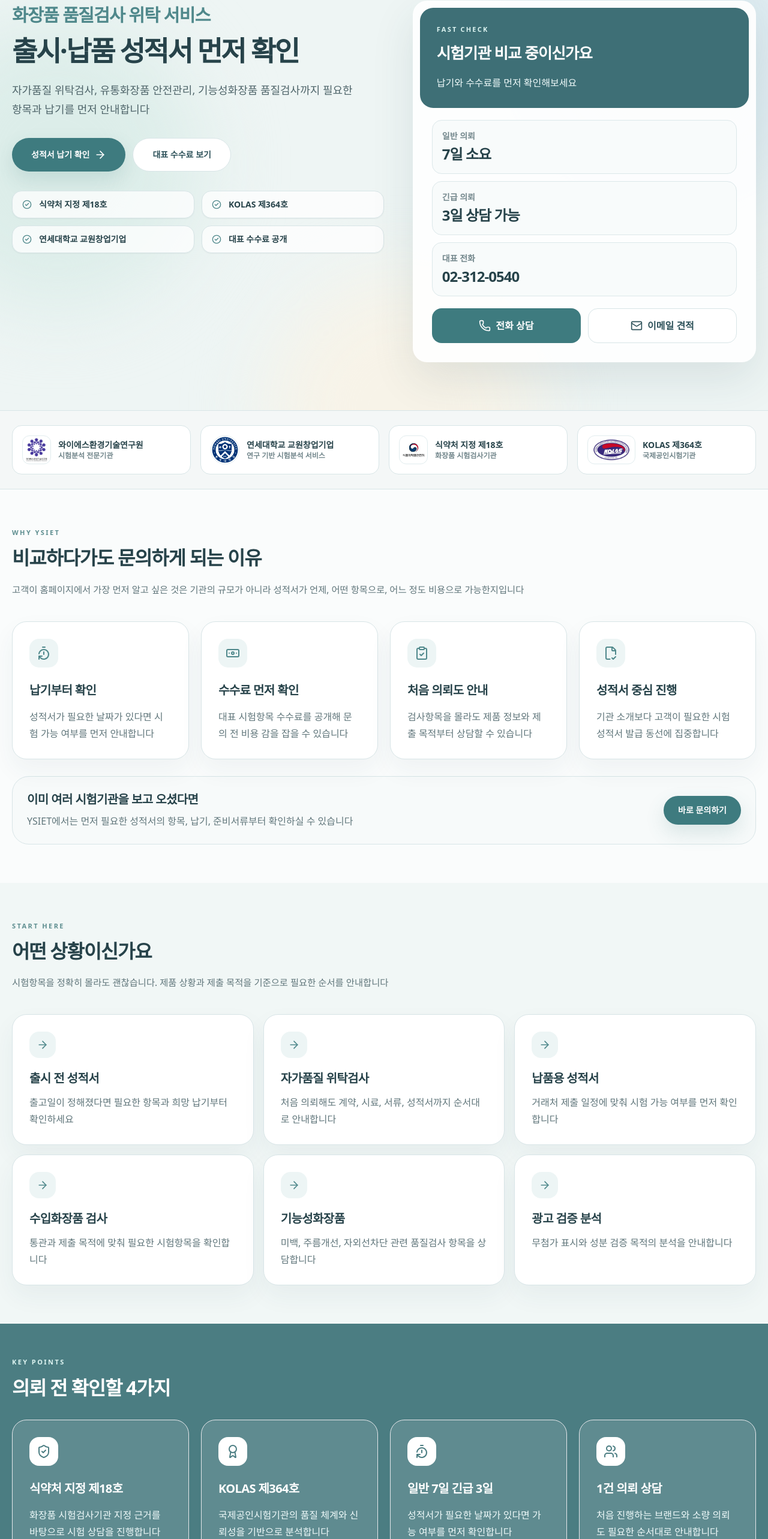
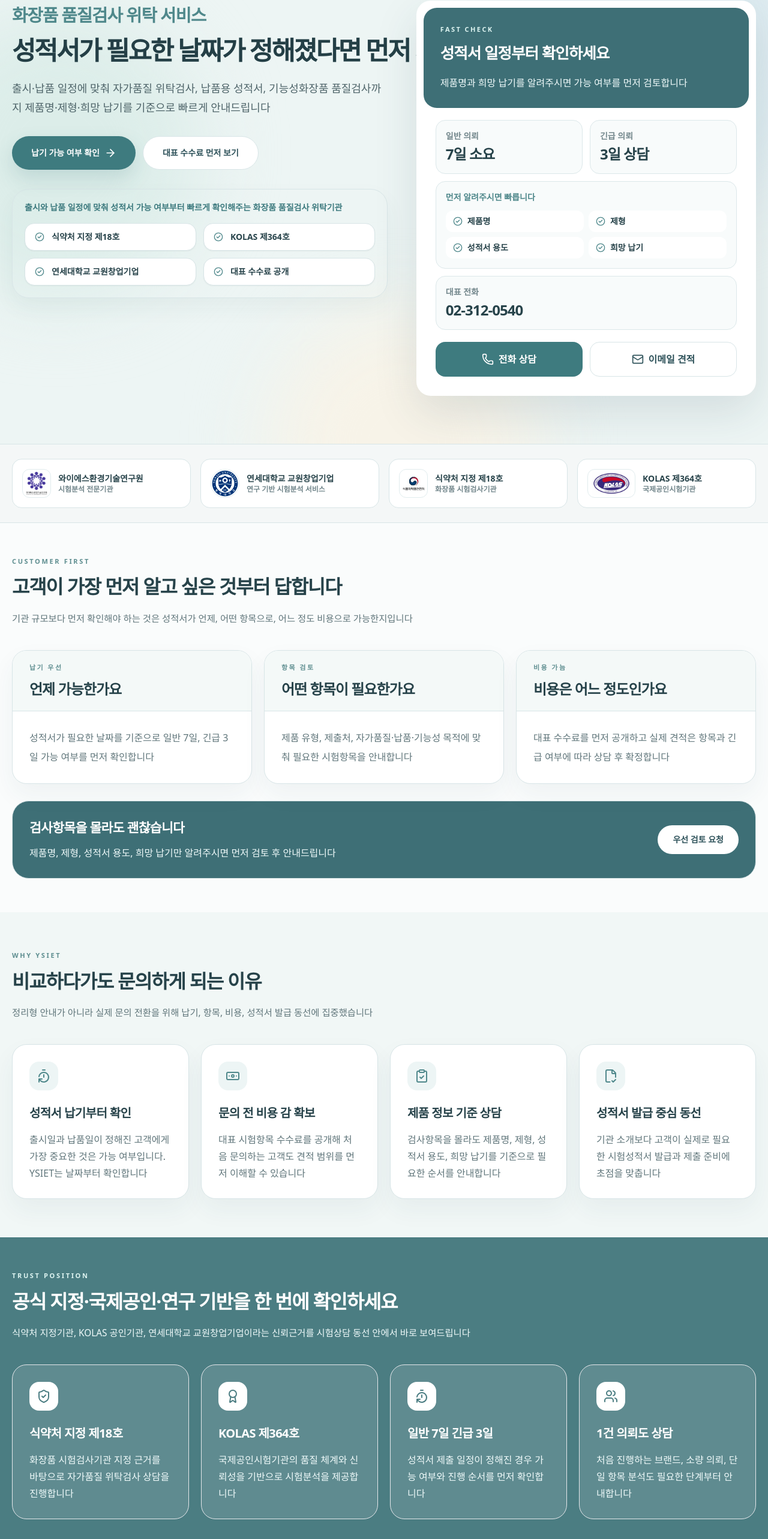
Before and after one commit to YSIET/ysiet-cosmetics-testing, a React (Vite) app: page / in a window 1280 px wide. Shown: the part 160-2726 px from the top of the page at 60% size. Built offline with nearby package versions, Linux system fonts and the light colour scheme.

Commit message:
Update App.jsx

```diff
--- a/src/App.jsx
+++ b/src/App.jsx
@@ -39,13 +39,15 @@ function cx(...classes) {
 function LinkButton({ href, children, variant = "primary", className = "" }) {
   const variants = {
     primary:
-      "bg-[#3E7B7F] text-white hover:bg-[#346A6E] shadow-[0_14px_32px_rgba(62,123,127,0.16)]",
+      "bg-[#3E7B7F] text-white hover:bg-[#346A6E] shadow-[0_14px_32px_rgba(62,123,127,0.18)]",
     secondary:
       "bg-white text-[#2E525A] border border-[#D8E5E7] hover:border-[#98BBC0]",
     light:
       "bg-white text-[#2E525A] border border-white/30 hover:bg-[#F7FBFB]",
     yellow:
       "bg-[#FEE500] text-[#2D2926] hover:bg-[#F6D600] shadow-[0_12px_28px_rgba(254,229,0,0.22)]",
+    dark:
+      "bg-[#2F5F66] text-white hover:bg-[#294F55] shadow-[0_14px_32px_rgba(47,95,102,0.16)]",
   };
 
   return (
@@ -82,7 +84,7 @@ function SectionTitle({ eyebrow, titleText, description, light = false }) {
     <div className="mb-9">
       <p
         className={cx(
-          "mb-4 text-[11px] font-black uppercase tracking-[0.22em]",
+          "mb-4 text-[11px] font-black uppercase tracking-[0.24em]",
           light ? "text-[#DDF4F1]" : "text-[#5E8E90]"
         )}
       >
@@ -164,13 +166,13 @@ function FamilySiteSelect() {
 }
 
 const heroTitle =
-  "whitespace-nowrap text-[clamp(1.65rem,3.6vw,3.35rem)] font-black leading-[1.06] tracking-[-0.055em] text-[#27434A]";
+  "whitespace-nowrap text-[clamp(1.52rem,3.35vw,3.05rem)] font-black leading-[1.08] tracking-[-0.058em] text-[#243F46]";
 
 const heroServiceTitle =
-  "mb-5 whitespace-nowrap text-[clamp(1.15rem,2.3vw,1.95rem)] font-black leading-[1.1] tracking-[-0.04em] text-[#4F888B]";
+  "mb-5 whitespace-nowrap text-[clamp(1.1rem,2.25vw,1.92rem)] font-black leading-[1.1] tracking-[-0.04em] text-[#4F888B]";
 
 const cardTitle =
-  "whitespace-nowrap text-[clamp(1.1rem,2vw,1.65rem)] font-black tracking-[-0.04em]";
+  "whitespace-nowrap text-[clamp(1.08rem,2vw,1.62rem)] font-black tracking-[-0.04em]";
 
 const oneLineLight =
   "whitespace-nowrap text-[clamp(0.8rem,1.25vw,1.06rem)] leading-8 text-[#EFFAFA]";
@@ -182,6 +184,77 @@ const proofItems = [
   "대표 수수료 공개",
 ];
 
+const conversionChecklist = [
+  "제품명",
+  "제형",
+  "성적서 용도",
+  "희망 납기",
+];
+
+const customerQuestions = [
+  {
+    title: "언제 가능한가요",
+    desc: "성적서가 필요한 날짜를 기준으로 일반 7일, 긴급 3일 가능 여부를 먼저 확인합니다",
+    point: "납기 우선",
+  },
+  {
+    title: "어떤 항목이 필요한가요",
+    desc: "제품 유형, 제출처, 자가품질·납품·기능성 목적에 맞춰 필요한 시험항목을 안내합니다",
+    point: "항목 검토",
+  },
+  {
+    title: "비용은 어느 정도인가요",
+    desc: "대표 수수료를 먼저 공개하고 실제 견적은 항목과 긴급 여부에 따라 상담 후 확정합니다",
+    point: "비용 가늠",
+  },
+];
+
+const salesReasons = [
+  {
+    icon: <TimerReset className="h-6 w-6" />,
+    title: "성적서 납기부터 확인",
+    desc: "출시일과 납품일이 정해진 고객에게 가장 중요한 것은 가능 여부입니다. YSIET는 날짜부터 확인합니다",
+  },
+  {
+    icon: <Banknote className="h-6 w-6" />,
+    title: "문의 전 비용 감 확보",
+    desc: "대표 시험항목 수수료를 공개해 처음 문의하는 고객도 견적 범위를 먼저 이해할 수 있습니다",
+  },
+  {
+    icon: <ClipboardCheck className="h-6 w-6" />,
+    title: "제품 정보 기준 상담",
+    desc: "검사항목을 몰라도 제품명, 제형, 성적서 용도, 희망 납기를 기준으로 필요한 순서를 안내합니다",
+  },
+  {
+    icon: <FileCheck2 className="h-6 w-6" />,
+    title: "성적서 발급 중심 동선",
+    desc: "기관 소개보다 고객이 실제로 필요한 시험성적서 발급과 제출 준비에 초점을 맞춥니다",
+  },
+];
+
+const keyStrengths = [
+  {
+    icon: <ShieldCheck className="h-6 w-6" />,
+    title: "식약처 지정 제18호",
+    desc: "화장품 시험검사기관 지정 근거를 바탕으로 자가품질 위탁검사 상담을 진행합니다",
+  },
+  {
+    icon: <Award className="h-6 w-6" />,
+    title: "KOLAS 제364호",
+    desc: "국제공인시험기관의 품질 체계와 신뢰성을 기반으로 시험분석을 제공합니다",
+  },
+  {
+    icon: <TimerReset className="h-6 w-6" />,
+    title: "일반 7일 긴급 3일",
+    desc: "성적서 제출 일정이 정해진 경우 가능 여부와 진행 순서를 먼저 확인합니다",
+  },
+  {
+    icon: <Users className="h-6 w-6" />,
+    title: "1건 의뢰도 상담",
+    desc: "처음 진행하는 브랜드, 소량 의뢰, 단일 항목 분석도 필요한 단계부터 안내합니다",
+  },
+];
+
 const customerPaths = [
   {
     title: "출시 전 성적서",
@@ -206,52 +279,6 @@ const customerPaths = [
   {
     title: "광고 검증 분석",
     desc: "무첨가 표시와 성분 검증 목적의 분석을 안내합니다",
-  },
-];
-
-const salesReasons = [
-  {
-    icon: <TimerReset className="h-6 w-6" />,
-    title: "납기부터 확인",
-    desc: "성적서가 필요한 날짜가 있다면 시험 가능 여부를 먼저 안내합니다",
-  },
-  {
-    icon: <Banknote className="h-6 w-6" />,
-    title: "수수료 먼저 확인",
-    desc: "대표 시험항목 수수료를 공개해 문의 전 비용 감을 잡을 수 있습니다",
-  },
-  {
-    icon: <ClipboardCheck className="h-6 w-6" />,
-    title: "처음 의뢰도 안내",
-    desc: "검사항목을 몰라도 제품 정보와 제출 목적부터 상담할 수 있습니다",
-  },
-  {
-    icon: <FileCheck2 className="h-6 w-6" />,
-    title: "성적서 중심 진행",
-    desc: "기관 소개보다 고객이 필요한 시험성적서 발급 동선에 집중합니다",
-  },
-];
-
-const keyStrengths = [
-  {
-    icon: <ShieldCheck className="h-6 w-6" />,
-    title: "식약처 지정 제18호",
-    desc: "화장품 시험검사기관 지정 근거를 바탕으로 시험 상담을 진행합니다",
-  },
-  {
-    icon: <Award className="h-6 w-6" />,
-    title: "KOLAS 제364호",
-    desc: "국제공인시험기관의 품질 체계와 신뢰성을 기반으로 분석합니다",
-  },
-  {
-    icon: <TimerReset className="h-6 w-6" />,
-    title: "일반 7일 긴급 3일",
-    desc: "성적서가 필요한 날짜가 있다면 가능 여부를 먼저 확인합니다",
-  },
-  {
-    icon: <Users className="h-6 w-6" />,
-    title: "1건 의뢰 상담",
-    desc: "처음 진행하는 브랜드와 소량 의뢰도 필요한 순서대로 안내합니다",
   },
 ];
 
@@ -470,8 +497,8 @@ function Header({ showKakao = false }) {
           <a href="/#sales" className="hover:text-[#3E7B7F]">
             선택이유
           </a>
-          <a href="/#paths" className="hover:text-[#3E7B7F]">
-            의뢰상황
+          <a href="/#decision" className="hover:text-[#3E7B7F]">
+            상담기준
           </a>
           <a href="/#services" className="hover:text-[#3E7B7F]">
             검사항목
@@ -621,7 +648,7 @@ function MobileStickyButtons() {
 
 function QuickActionSection() {
   return (
-    <section className={cx("overflow-hidden border-t border-[#D8E5E7]", SECTION, BG_SOFT)}>
+    <section className={cx("overflow-hidden border-t border-[#D8E5E7]", SECTION_TIGHT, BG_SOFT)}>
       <div className="mx-auto max-w-7xl px-5">
         <SectionTitle
           eyebrow="Quick Access"
@@ -661,47 +688,125 @@ function QuickActionSection() {
   );
 }
 
+function HeroConversionPanel() {
+  return (
+    <Card className="border-0 bg-white/92 p-3 shadow-[0_28px_72px_rgba(36,72,82,0.13)]">
+      <div className="rounded-[22px] bg-[#3E6F76] p-7 text-white">
+        <p className="mb-3 text-[11px] font-black uppercase tracking-[0.22em] text-[#DDF4F1]">
+          Fast Check
+        </p>
+        <h2 className={cardTitle}>성적서 일정부터 확인하세요</h2>
+        <p className="mt-4 leading-7 text-[#EFFAFA]">
+          제품명과 희망 납기를 알려주시면 가능 여부를 먼저 검토합니다
+        </p>
+      </div>
+
+      <div className="grid gap-3 p-5">
+        <div className="grid gap-3 sm:grid-cols-2">
+          <div className="rounded-2xl border border-[#DCE8EA] bg-[#F8FBFB] p-4">
+            <p className="text-sm font-bold text-[#73878C]">일반 의뢰</p>
+            <p className="mt-1 text-2xl font-black tracking-[-0.04em] text-[#27434A]">
+              7일 소요
+            </p>
+          </div>
+          <div className="rounded-2xl border border-[#DCE8EA] bg-[#F8FBFB] p-4">
+            <p className="text-sm font-bold text-[#73878C]">긴급 의뢰</p>
+            <p className="mt-1 text-2xl font-black tracking-[-0.04em] text-[#27434A]">
+              3일 상담
+            </p>
+          </div>
+        </div>
+
+        <div className="rounded-2xl border border-[#DCE8EA] bg-[#F8FBFB] p-4">
+          <p className="text-sm font-black text-[#4F888B]">
+            먼저 알려주시면 빠릅니다
+          </p>
+          <div className="mt-3 grid grid-cols-2 gap-2">
+            {conversionChecklist.map((item) => (
+              <div
+                key={item}
+                className="flex items-center gap-2 rounded-xl bg-white px-3 py-2 text-sm font-black text-[#27434A]"
+              >
+                <CheckCircle2 className="h-4 w-4 shrink-0 text-[#4F888B]" />
+                {item}
+              </div>
+            ))}
+          </div>
+        </div>
+
+        <div className="rounded-2xl border border-[#DCE8EA] bg-[#F8FBFB] p-4">
+          <p className="text-sm font-bold text-[#73878C]">대표 전화</p>
+          <p className="mt-1 text-2xl font-black tracking-[-0.04em] text-[#27434A]">
+            02-312-0540
+          </p>
+        </div>
+      </div>
+
+      <div className="grid gap-3 px-5 pb-5 sm:grid-cols-2">
+        <a
+          href="tel:02-312-0540"
+          className="flex items-center justify-center gap-2 rounded-2xl bg-[#3E7B7F] px-4 py-4 text-center font-black text-white transition hover:bg-[#346A6E]"
+        >
+          <Phone className="h-5 w-5" /> 전화 상담
+        </a>
+        <a
+          href="mailto:testing@ysiet.com"
+          className="flex items-center justify-center gap-2 rounded-2xl border border-[#D8E5E7] bg-white px-4 py-4 text-center font-black text-[#2E525A] transition hover:border-[#98BBC0]"
+        >
+          <Mail className="h-5 w-5" /> 이메일 견적
+        </a>
+      </div>
+    </Card>
+  );
+}
+
 function HomePage() {
   return (
     <>
       <Header showKakao />
 
-      <section id="top" className="relative overflow-hidden bg-[#EEF5F4]">
+      <section id="top" className="relative overflow-hidden bg-[#EDF5F4]">
         <div className="absolute inset-0">
-          <div className="absolute -left-36 top-28 h-[30rem] w-[30rem] rounded-full bg-[#DCEDE9] blur-3xl" />
+          <div className="absolute -left-36 top-24 h-[30rem] w-[30rem] rounded-full bg-[#DCEDE9] blur-3xl" />
           <div className="absolute -right-32 -top-36 h-[36rem] w-[36rem] rounded-full bg-[#DDEBF0] blur-3xl" />
           <div className="absolute bottom-[-14rem] left-[35%] h-[28rem] w-[28rem] rounded-full bg-[#F7F3E8] blur-3xl" />
         </div>
 
-        <div className="relative mx-auto grid max-w-7xl gap-12 px-5 py-16 lg:grid-cols-[1.04fr_0.96fr] lg:items-start lg:py-20">
+        <div className="relative mx-auto grid max-w-7xl gap-12 px-5 py-16 lg:grid-cols-[1.05fr_0.95fr] lg:items-start lg:py-20">
           <div className="min-w-0 pt-2">
             <p className={heroServiceTitle}>화장품 품질검사 위탁 서비스</p>
 
-            <h1 className={heroTitle}>출시·납품 성적서 먼저 확인</h1>
-
-            <p className="mt-6 max-w-xl text-lg leading-8 text-[#4F656A]">
-              자가품질 위탁검사, 유통화장품 안전관리, 기능성화장품 품질검사까지
-              필요한 항목과 납기를 먼저 안내합니다
+            <h1 className={heroTitle}>
+              성적서가 필요한 날짜가 정해졌다면 먼저 가능 여부부터 확인하세요
+            </h1>
+
+            <p className="mt-6 max-w-2xl text-lg leading-8 text-[#4F656A]">
+              출시·납품 일정에 맞춰 자가품질 위탁검사, 납품용 성적서,
+              기능성화장품 품질검사까지 제품명·제형·희망 납기를 기준으로 빠르게 안내드립니다
             </p>
 
             <div className="mt-8 flex flex-col gap-3 sm:flex-row">
               <LinkButton href="#contact" className="h-14 px-8 text-base">
-                성적서 납기 확인 <ArrowRight className="ml-2 h-5 w-5" />
+                납기 가능 여부 확인 <ArrowRight className="ml-2 h-5 w-5" />
               </LinkButton>
               <LinkButton
                 href="#fees"
                 variant="secondary"
                 className="h-14 px-8 text-base"
               >
-                대표 수수료 보기
+                대표 수수료 먼저 보기
               </LinkButton>
             </div>
 
-            <div className="mt-8 grid max-w-2xl gap-3 sm:grid-cols-2">
+            <div className="mt-8 rounded-[28px] border border-[#D8E5E7] bg-white/72 p-5 shadow-[0_16px_36px_rgba(36,72,82,0.05)]">
+              <p className="text-sm font-black text-[#3E7B7F]">
+                출시와 납품 일정에 맞춰 성적서 가능 여부부터 빠르게 확인해주는 화장품 품질검사 위탁기관
+              </p>
+              <div className="mt-4 grid gap-3 sm:grid-cols-2">
                 {proofItems.map((item) => (
                   <div
                     key={item}
-                  className="flex items-center gap-3 rounded-2xl border border-[#D8E5E7] bg-white/75 px-4 py-3 text-sm font-black text-[#27434A] shadow-sm"
+                    className="flex items-center gap-3 rounded-2xl border border-[#D8E5E7] bg-white px-4 py-3 text-sm font-black text-[#27434A] shadow-sm"
                   >
                     <CheckCircle2 className="h-4 w-4 shrink-0 text-[#4F888B]" />
                     <span>{item}</span>
@@ -709,70 +814,70 @@ function HomePage() {
                 ))}
               </div>
             </div>
-
-          <Card className="border-0 bg-white/90 p-3 shadow-[0_28px_72px_rgba(36,72,82,0.11)]">
-            <div className="rounded-[22px] bg-[#3E6F76] p-7 text-white">
-              <p className="mb-3 text-[11px] font-black uppercase tracking-[0.2em] text-[#DDF4F1]">
-                Fast Check
-              </p>
-              <h2 className={cardTitle}>시험기관 비교 중이신가요</h2>
-              <p className="mt-4 leading-7 text-[#EFFAFA]">
-                납기와 수수료를 먼저 확인해보세요
-              </p>
-            </div>
-
-            <div className="grid gap-3 p-5">
-              <div className="rounded-2xl border border-[#DCE8EA] bg-[#F8FBFB] p-4">
-                <p className="text-sm font-bold text-[#73878C]">일반 의뢰</p>
-                <p className="mt-1 text-2xl font-black tracking-[-0.04em] text-[#27434A]">
-                  7일 소요
-                </p>
-              </div>
-              <div className="rounded-2xl border border-[#DCE8EA] bg-[#F8FBFB] p-4">
-                <p className="text-sm font-bold text-[#73878C]">긴급 의뢰</p>
-                <p className="mt-1 text-2xl font-black tracking-[-0.04em] text-[#27434A]">
-                  3일 상담 가능
-                </p>
-              </div>
-              <div className="rounded-2xl border border-[#DCE8EA] bg-[#F8FBFB] p-4">
-                <p className="text-sm font-bold text-[#73878C]">대표 전화</p>
-                <p className="mt-1 text-2xl font-black tracking-[-0.04em] text-[#27434A]">
-                  02-312-0540
-                </p>
-              </div>
-            </div>
-
-            <div className="grid gap-3 px-5 pb-5 sm:grid-cols-2">
-              <a
-                href="tel:02-312-0540"
-                className="flex items-center justify-center gap-2 rounded-2xl bg-[#3E7B7F] px-4 py-4 text-center font-black text-white transition hover:bg-[#346A6E]"
-              >
-                <Phone className="h-5 w-5" /> 전화 상담
-              </a>
-              <a
-                href="mailto:testing@ysiet.com"
-                className="flex items-center justify-center gap-2 rounded-2xl border border-[#D8E5E7] bg-white px-4 py-4 text-center font-black text-[#2E525A] transition hover:border-[#98BBC0]"
-              >
-                <Mail className="h-5 w-5" /> 이메일 견적
-              </a>
+          </div>
+
+          <HeroConversionPanel />
+        </div>
+      </section>
+
+      <BrandTrustBar />
+
+      <section id="decision" className={cx("overflow-hidden", SECTION_TIGHT, BG_WHITE)}>
+        <div className="mx-auto max-w-7xl px-5">
+          <SectionTitle
+            eyebrow="Customer First"
+            titleText="고객이 가장 먼저 알고 싶은 것부터 답합니다"
+            description="기관 규모보다 먼저 확인해야 하는 것은 성적서가 언제, 어떤 항목으로, 어느 정도 비용으로 가능한지입니다"
+          />
+
+          <div className="grid gap-5 lg:grid-cols-3">
+            {customerQuestions.map((item) => (
+              <Card
+                key={item.title}
+                className="overflow-hidden transition duration-300 hover:-translate-y-1 hover:shadow-[0_26px_70px_rgba(36,72,82,0.08)]"
+              >
+                <div className="border-b border-[#D8E5E7] bg-[#F4F9F8] px-7 py-5">
+                  <p className="text-[11px] font-black uppercase tracking-[0.22em] text-[#5E8E90]">
+                    {item.point}
+                  </p>
+                  <h3 className="mt-3 whitespace-nowrap text-2xl font-black tracking-[-0.04em] text-[#27434A]">
+                    {item.title}
+                  </h3>
+                </div>
+                <div className="p-7">
+                  <p className="leading-8 text-[#60767B]">{item.desc}</p>
                 </div>
               </Card>
-        </div>
-      </section>
-
-      <BrandTrustBar />
-
-      <section id="sales" className={cx("overflow-hidden", SECTION, BG_WHITE)}>
+            ))}
+          </div>
+
+          <div className="mt-7 rounded-[28px] border border-[#D8E5E7] bg-[#3E6F76] p-7 text-white md:flex md:items-center md:justify-between">
+            <div>
+              <p className="whitespace-nowrap text-[clamp(1rem,2.2vw,1.35rem)] font-black tracking-[-0.035em]">
+                검사항목을 몰라도 괜찮습니다
+              </p>
+              <p className="mt-3 leading-7 text-[#EFFAFA]">
+                제품명, 제형, 성적서 용도, 희망 납기만 알려주시면 먼저 검토 후 안내드립니다
+              </p>
+            </div>
+            <LinkButton href="#contact" variant="light" className="mt-5 md:mt-0">
+              우선 검토 요청
+            </LinkButton>
+          </div>
+        </div>
+      </section>
+
+      <section id="sales" className={cx("overflow-hidden", SECTION, BG_SOFT)}>
         <div className="mx-auto max-w-7xl px-5">
           <SectionTitle
             eyebrow="Why YSIET"
             titleText="비교하다가도 문의하게 되는 이유"
-            description="고객이 홈페이지에서 가장 먼저 알고 싶은 것은 기관의 규모가 아니라 성적서가 언제, 어떤 항목으로, 어느 정도 비용으로 가능한지입니다"
+            description="정리형 안내가 아니라 실제 문의 전환을 위해 납기, 항목, 비용, 성적서 발급 동선에 집중했습니다"
           />
 
           <div className="grid gap-5 md:grid-cols-2 lg:grid-cols-4">
             {salesReasons.map((item) => (
-              <Card key={item.title}>
+              <Card key={item.title} className="h-full">
                 <div className="p-7">
                   <div className="mb-6 flex h-12 w-12 items-center justify-center rounded-2xl bg-[#EDF5F5] text-[#4F888B]">
                     {item.icon}
@@ -785,29 +890,43 @@ function HomePage() {
               </Card>
             ))}
           </div>
-
-          <div className="mt-7 rounded-[28px] border border-[#D8E5E7] bg-[#F7FAFA] p-6 md:flex md:items-center md:justify-between">
-            <div>
-              <p className="text-xl font-black tracking-[-0.03em] text-[#27434A]">
-                이미 여러 시험기관을 보고 오셨다면
-              </p>
-              <p className="mt-2 leading-7 text-[#60767B]">
-                YSIET에서는 먼저 필요한 성적서의 항목, 납기, 준비서류부터 확인하실 수 있습니다
-              </p>
-            </div>
-            <LinkButton href="#contact" className="mt-5 md:mt-0">
-              바로 문의하기
-            </LinkButton>
-          </div>
-        </div>
-      </section>
-
-      <section id="paths" className={cx("overflow-hidden", SECTION, BG_SOFT)}>
+        </div>
+      </section>
+
+      <section className={cx("overflow-hidden bg-[#4B7D82] text-white", SECTION_TIGHT)}>
+        <div className="mx-auto max-w-7xl px-5">
+          <SectionTitle
+            eyebrow="Trust Position"
+            titleText="공식 지정·국제공인·연구 기반을 한 번에 확인하세요"
+            description="식약처 지정기관, KOLAS 공인기관, 연세대학교 교원창업기업이라는 신뢰근거를 시험상담 동선 안에서 바로 보여드립니다"
+            light
+          />
+
+          <div className="grid gap-5 md:grid-cols-2 lg:grid-cols-4">
+            {keyStrengths.map((item) => (
+              <div
+                key={item.title}
+                className="rounded-[24px] border border-white/18 bg-white/[0.11] p-7"
+              >
+                <div className="mb-6 flex h-12 w-12 items-center justify-center rounded-2xl bg-white text-[#4B7D82]">
+                  {item.icon}
+                </div>
+                <h3 className="whitespace-nowrap text-xl font-black tracking-[-0.03em]">
+                  {item.title}
+                </h3>
+                <p className="mt-4 leading-7 text-[#EFFAFA]">{item.desc}</p>
+              </div>
+            ))}
+          </div>
+        </div>
+      </section>
+
+      <section id="paths" className={cx("overflow-hidden", SECTION, BG_WHITE)}>
         <div className="mx-auto max-w-7xl px-5">
           <SectionTitle
             eyebrow="Start Here"
-            titleText="어떤 상황이신가요"
-            description="시험항목을 정확히 몰라도 괜찮습니다. 제품 상황과 제출 목적을 기준으로 필요한 순서를 안내합니다"
+            titleText="어떤 성적서가 필요하신가요"
+            description="제품 상황과 제출 목적에 따라 필요한 항목, 준비서류, 가능 납기를 순서대로 안내합니다"
           />
 
           <div className="grid gap-4 md:grid-cols-2 lg:grid-cols-3">
@@ -830,34 +949,7 @@ function HomePage() {
         </div>
       </section>
 
-      <section className={cx("overflow-hidden bg-[#4B7D82] text-white", SECTION_TIGHT)}>
-        <div className="mx-auto max-w-7xl px-5">
-          <SectionTitle
-            eyebrow="Key Points"
-            titleText="의뢰 전 확인할 4가지"
-            light
-          />
-
-          <div className="grid gap-5 md:grid-cols-2 lg:grid-cols-4">
-            {keyStrengths.map((item) => (
-              <div
-                key={item.title}
-                className="rounded-[24px] border border-white/18 bg-white/[0.11] p-7"
-              >
-                <div className="mb-6 flex h-12 w-12 items-center justify-center rounded-2xl bg-white text-[#4B7D82]">
-                  {item.icon}
-                </div>
-                <h3 className="whitespace-nowrap text-xl font-black tracking-[-0.03em]">
-                  {item.title}
-                </h3>
-                <p className="mt-4 leading-7 text-[#EFFAFA]">{item.desc}</p>
-              </div>
-            ))}
-          </div>
-        </div>
-      </section>
-
-      <section id="services" className={cx("overflow-hidden", SECTION, BG_WHITE)}>
+      <section id="services" className={cx("overflow-hidden", SECTION, BG_SOFT)}>
         <div className="mx-auto max-w-7xl px-5">
           <SectionTitle
             eyebrow="Testing Services"
@@ -921,7 +1013,7 @@ function HomePage() {
             ))}
           </div>
 
-          <div className="mt-6 rounded-[24px] bg-[#4B7D82] p-6 text-white md:flex md:items-center md:justify-between">
+          <div className="mt-6 rounded-[24px] bg-[#3E6F76] p-6 text-white md:flex md:items-center md:justify-between">
             <div>
               <p className="text-[clamp(1rem,2.4vw,1.2rem)] font-black">
                 견적 전 비용 범위를 먼저 확인하세요
```
Lines whose indentation alone changed are shown as unchanged.
